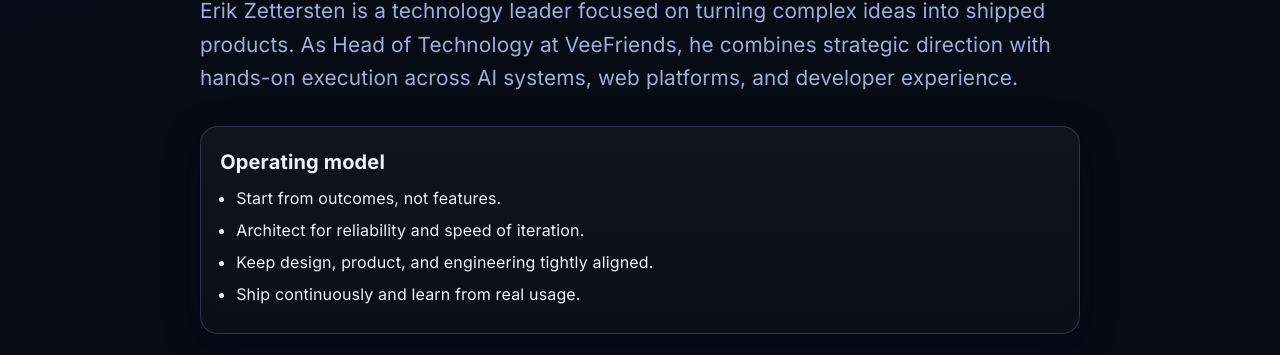
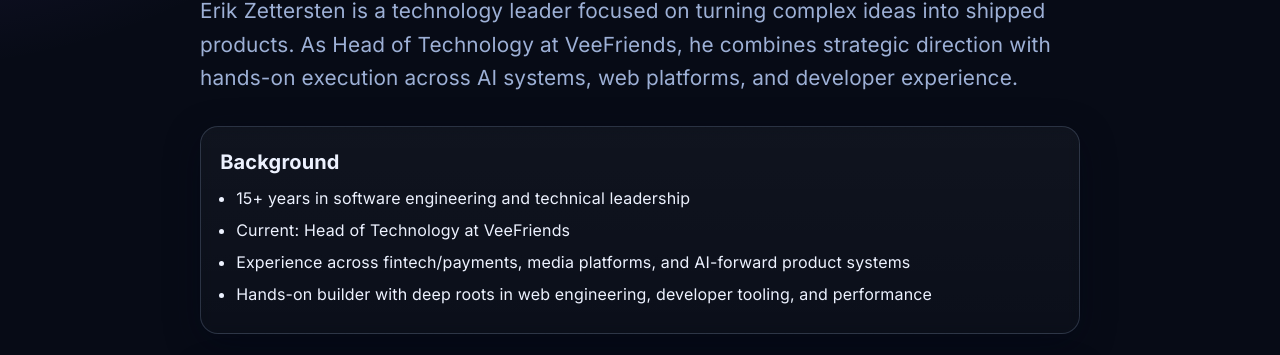
Before and after one commit to Zettersten/zettersten.com, an Astro site: page /about in a window 1280 px wide. Shown: the part 408-763 px from the top of the page. Built offline with nearby package versions, Linux system fonts and the light colour scheme; Astro itself is replaced by a stand-in of ours.

Commit message:
feat: incorporate LinkedIn-derived background into brand copy and credibility signals

```diff
--- a/src/data/projects.ts
+++ b/src/data/projects.ts
@@ -49,4 +49,12 @@
   role: 'Head of Technology, VeeFriends',
   repoCount: 55,
   followers: 62,
+  yearsExperience: '15+ years',
 };
+
+export const linkedinHighlights = [
+  '15+ years in software engineering and technical leadership',
+  'Current: Head of Technology at VeeFriends',
+  'Experience across fintech/payments, media platforms, and AI-forward product systems',
+  'Hands-on builder with deep roots in web engineering, developer tooling, and performance',
+];
--- a/src/pages/about.astro
+++ b/src/pages/about.astro
@@ -2,7 +2,7 @@
 import BaseLayout from '../layouts/BaseLayout.astro';
 import Nav from '../components/Nav.astro';
 import Footer from '../components/Footer.astro';
-import { profileHighlights } from '../data/projects';
+import { profileHighlights, linkedinHighlights } from '../data/projects';
 ---
 
 <BaseLayout title="About Erik Zettersten">
@@ -15,6 +15,13 @@
       As Head of Technology at VeeFriends, he combines strategic direction with hands-on execution
       across AI systems, web platforms, and developer experience.
     </p>
+
+    <section class="glass block">
+      <h2>Background</h2>
+      <ul>
+        {linkedinHighlights.map((item) => <li>{item}</li>)}
+      </ul>
+    </section>
 
     <section class="glass block">
       <h2>Operating model</h2>
--- a/src/pages/index.astro
+++ b/src/pages/index.astro
@@ -31,6 +31,7 @@
     <section class="separation stat-band glass">
       <div><strong>{profileHighlights.repoCount}+</strong><span>Public repositories</span></div>
       <div><strong>{profileHighlights.followers}+</strong><span>GitHub followers</span></div>
+      <div><strong>{profileHighlights.yearsExperience}</strong><span>Building software</span></div>
       <div><strong>{profileHighlights.location}</strong><span>Based in</span></div>
     </section>
 
@@ -84,7 +85,7 @@
 
   .stat-band {
     display: grid;
-    grid-template-columns: repeat(3, minmax(0, 1fr));
+    grid-template-columns: repeat(4, minmax(0, 1fr));
     gap: .75rem;
     padding: 1rem;
   }
```
